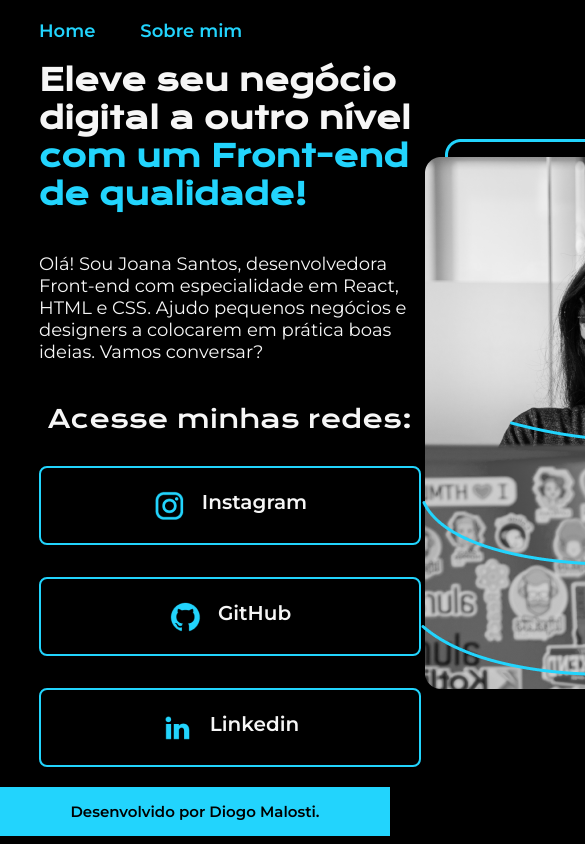
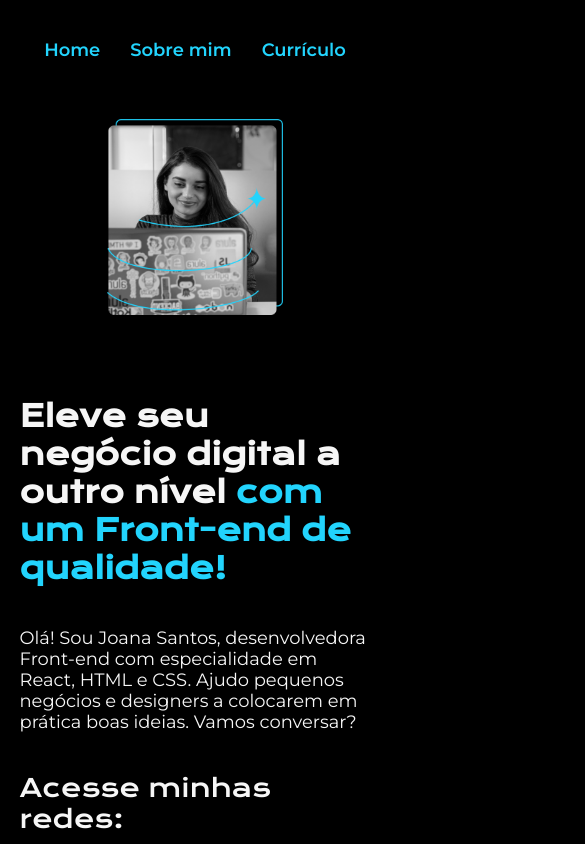
Before and after one commit to Dsmalosti/portfolio-web, a plain HTML site: page index.html in a window 390 px wide. Shown: the top 844 px of the page, 585 px wide, since content can reach past the window. Drawn offline with nearby package versions, Linux system fonts and the light colour scheme.

Commit message:
trabalhando com responsividade

```diff
--- a/index.html
+++ b/index.html
@@ -11,6 +11,7 @@
         <nav class="cabecalho__menu">
             <a class="cabecalho__menu__link" href="index.html">Home</a>
             <a class="cabecalho__menu__link" href="about.html">Sobre mim</a>
+            <a class="cabecalho__menu__link" href="curriculo.html">Currículo</a>
         </nav>
     </header>
     <main class="apresentacao">
@@ -23,21 +24,21 @@
             </p>
             <div class="apresentacao__links">
                 <h2 class="apresentacao__links__subtitulo">Acesse minhas redes:</h2>
-                <a class="apresentacao__links__link" href="https://Instagram.com/">
+                <a class="apresentacao__links__navegacao" href="https://Instagram.com/">
                     <img src="./assets/instagram.png" alt="instagram">
                     Instagram
                 </a>
-                <a class="apresentacao__links__link" href="https://github.com/">
+                <a class="apresentacao__links__navegacao" href="https://github.com/">
                    <img src="./assets/github.png" alt="github">
                     GitHub
                 </a>
-                <a class="apresentacao__links__link" href="https://linkedin.com/">
+                <a class="apresentacao__links__navegacao" href="https://linkedin.com/">
                     <img src="./assets/linkedin.png" alt="linkdin">
                      Linkedin
                  </a>
             </div>
         </section>
-            <img src="./assets/Imagem.png" alt="Foto Perfil">
+            <img class="apresentacao__imagem" src="./assets/Imagem.png" alt="Foto Perfil">
     </main>
     <footer class="rodape">
         <p>Desenvolvido por <a class="rodape__link" href="https://github.com/Dsmalosti">Diogo Malosti.</a></p>
--- a/styles/style.css
+++ b/styles/style.css
@@ -8,6 +8,13 @@
 
    --fonte-primaria:"Krona One", sans-serif;
    --fonte-secundaria:"Montserrat", sans-serif;
+
+   --fonte-tamanho-cabecalho: 1.12rem;
+   --fonte-tamanho-titulo: 1.87rem;
+   --fonte-tamanho-texto: 1.12rem;
+   --fonte-tamanho-link-subtitulo: 1.56rem;
+   --fonte-tamanho-link: 1.25rem;
+   --fonte-tamanho-rodape: 0.93rem;
 }
 
 * {
@@ -27,12 +34,12 @@
 
  .cabecalho__menu {
     display: flex;
-    gap: 45px;
+    gap: 30px;
  }
 
  .cabecalho__menu__link {
     font-family:var(--fonte-secundaria);
-    font-size: 18px;
+    font-size: var(--fonte-tamanho-cabecalho);
     font-weight: 600;
     color: var(--cor-terciaria);
     text-decoration: none;
@@ -43,17 +50,18 @@
     display: flex;
     align-items: center;
     justify-content: space-between;
+    gap: 82px;
  }
 
  .apresentacao__conteudo {
-    width: 500px;
+    width: 50%;
     display: flex;
     flex-direction: column;
     gap: 40px;
  }
 
  .apresentacao__conteudo__titulo {
-    font-size: 30px;
+    font-size:var(--fonte-tamanho-titulo);
     font-family:var(--fonte-primaria);
  }
 
@@ -62,8 +70,14 @@
 }
 
  .apresentacao__conteudo__texto {
-    font-size: 18px;
+    font-size:var(--fonte-tamanho-texto);
     font-family:var(--fonte-secundaria);
+ }
+
+ .apresentacao__conteudo__listas {
+   font-size: var(--fonte-tamanho-texto);
+   font-family:var(--fonte-secundaria);
+   padding-left: 7%;
  }
 
  .apresentacao__links {
@@ -77,28 +91,31 @@
  .apresentacao__links__subtitulo{
     font-family:var(--fonte-primaria);
     font-weight: 400;
-    font-size: 25px;
+    font-size:var(--fonte-tamanho-link-subtitulo);
  }
 
- .apresentacao__links__link {
-    /* background-color: #22D4FD; */
+ .apresentacao__links__navegacao {
     display: flex;
     justify-content: center;
     gap: 16px;
     border: 2px solid var(--cor-terciaria);
-    width: 378px;
+    width: 50%;
     text-align: center;
     border-radius: 8px;
     font-weight: 600;
-    font-size: 20px;
+    font-size:var(--fonte-tamanho-link);
     padding: 21.5px 0;
     text-decoration: none;
     color:var(--cor-secundaria);
     font-family:var(--fonte-secundaria);
  }
 
- .apresentacao__links__link:hover {
+ .apresentacao__links__navegacao:hover {
     background-color: var(--cor-hover);
+ }
+
+ .apresentacao__imagem {
+   width: 50%;
  }
 
  .rodape {
@@ -107,7 +124,7 @@
     background-color:var(--cor-terciaria);
     text-align: center;
     font-family:var(--fonte-secundaria);
-    font-size: 15px;
+    font-size:var(--fonte-tamanho-rodape);
     font-weight: 600
  }
 
@@ -119,3 +136,23 @@
  .rodape__link:hover {
   color:var(--cor-hover);
  }
+
+ @media (max-width: 1200px) {
+
+   .cabecalho {
+      padding: 10%;
+   }
+
+   .cabecalho__menu {
+      justify-content: center;
+   }
+
+   .apresentacao {
+      flex-direction: column-reverse;
+      padding: 5%;
+   }
+
+   .apresentacao__conteudo {
+      width: auto;
+   }
+ }
```
Also changed, not shown: about.html (+2 -2 lines), curriculo.html (added, +43 -0 lines).
